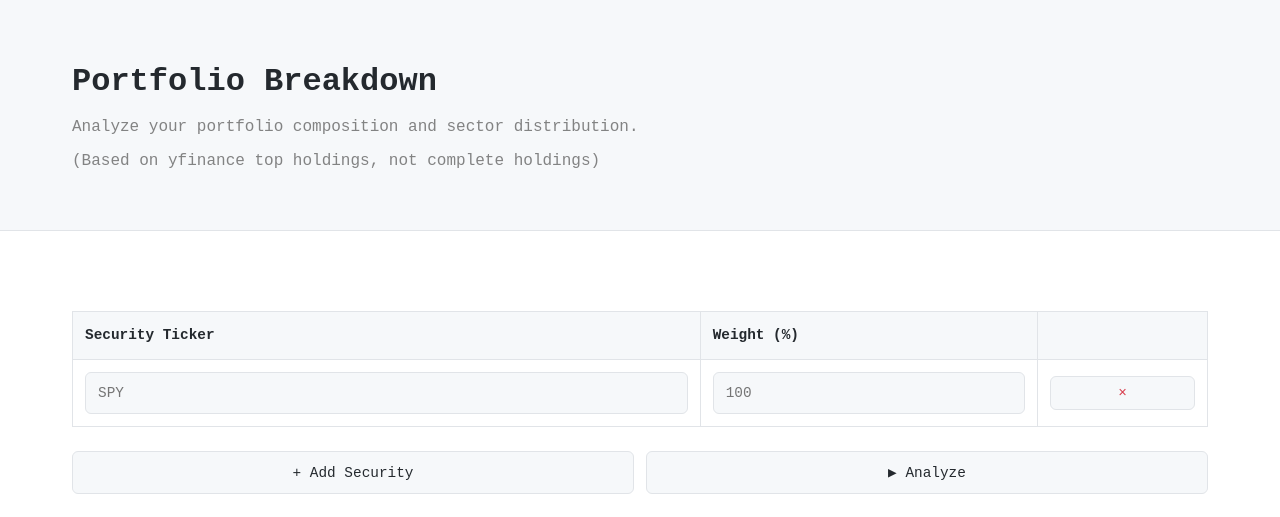
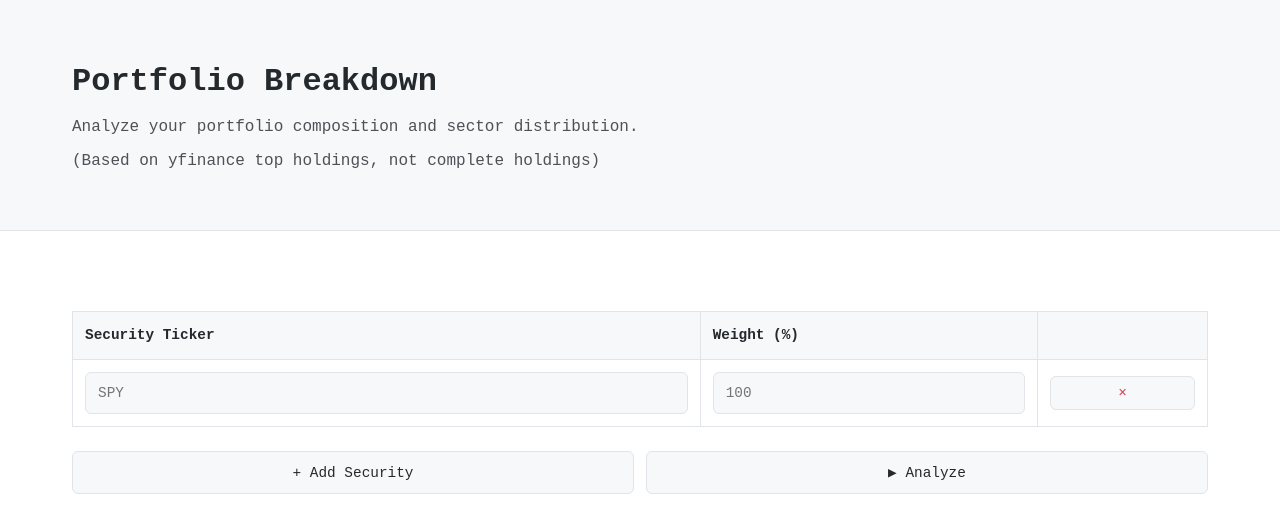
Before and after one commit to JD499/fund-breakdown, a FastAPI app: page / in a window 1280 px wide. Shown: the top 517 px of the page. Run offline with FastAPI, Linux system fonts and the light colour scheme; some libraries are stand-ins or nearby versions; some web fonts are replaced.

Commit message:
slightly more contrast

```diff
--- a/static/styles.css
+++ b/static/styles.css
@@ -74,7 +74,7 @@ h1 {
 header p {
   font-size: clamp(0.875rem, 3vw, 1rem);
   margin-top: 0.5rem;
-  color: #666;
+  color: var(--text-color);
   font-family: var(--mono-font);
   opacity: 0.8;
 }
```
